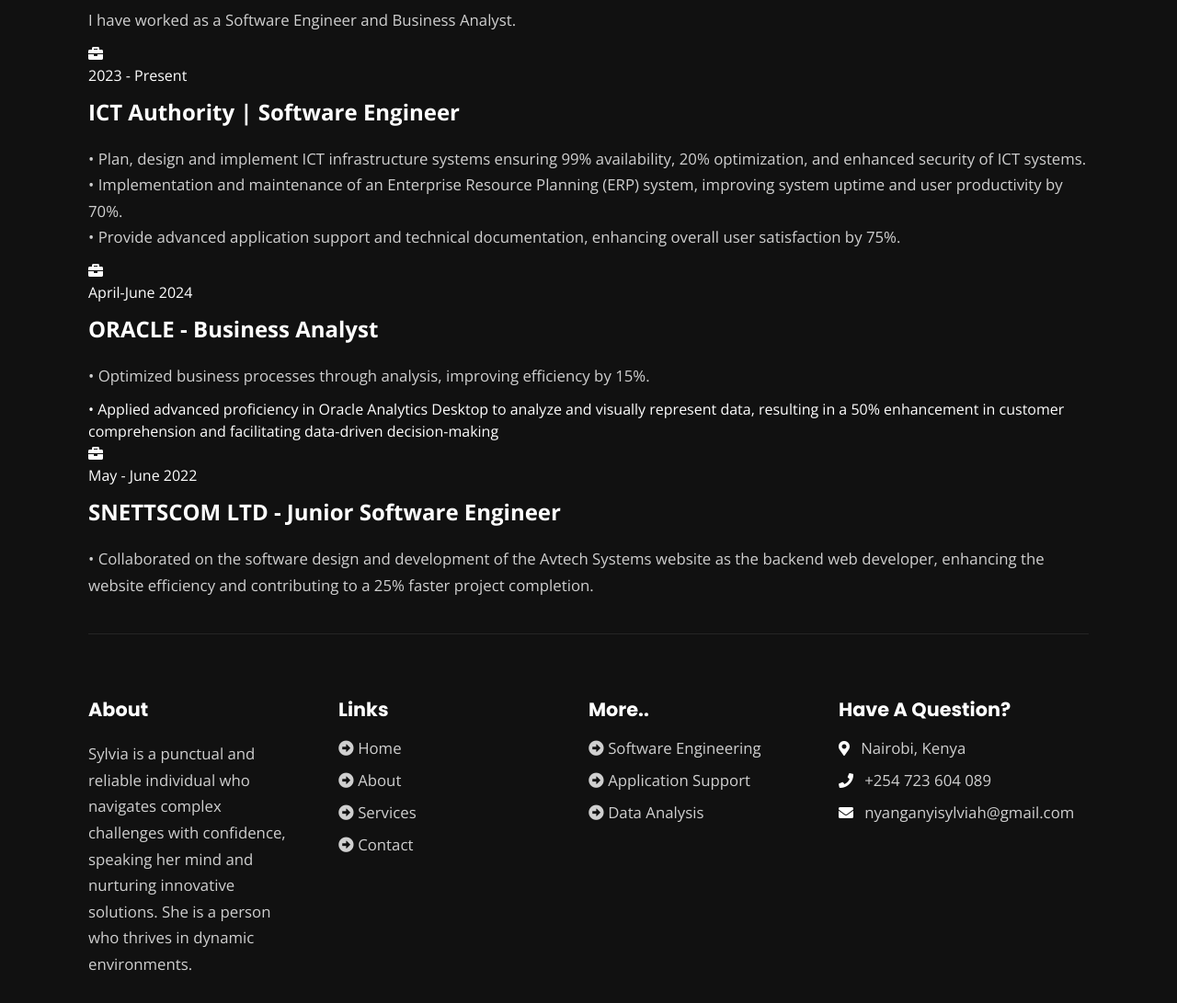
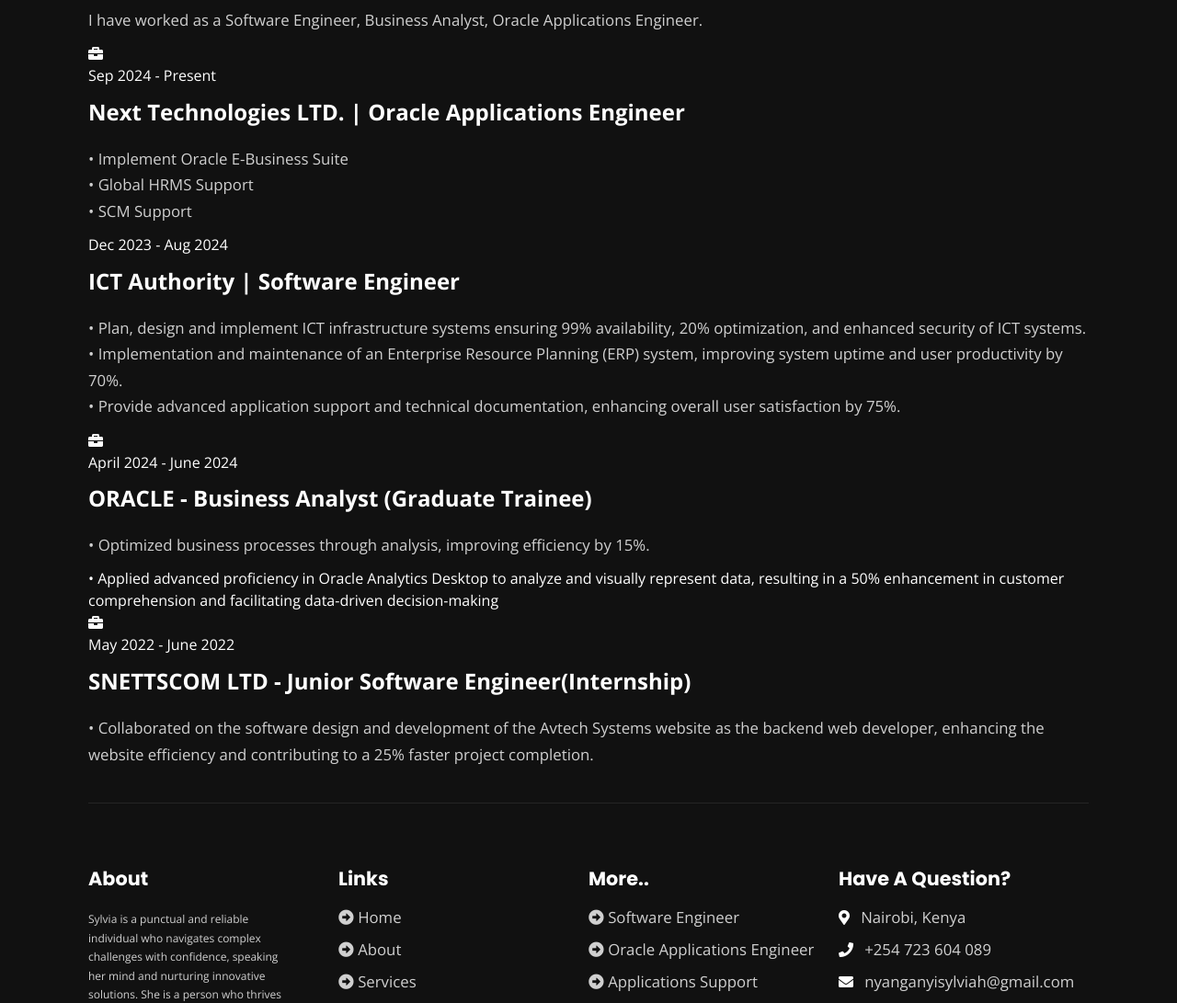
Before and after one commit to Sylvia-creatot/MyPortfolio, a plain HTML site: page portfolio-master/experience.html in a window 1280 px wide. Shown: the part 165-1256 px from the top of the page at 92% size. Drawn offline with nearby package versions, Linux system fonts and the light colour scheme.

Commit message:
Updated on 22nd May 2025

```diff
--- a/portfolio-master/experience.html
+++ b/portfolio-master/experience.html
@@ -67,7 +67,7 @@
         </div>
       </div>
 
-      <p class = "text"> I have worked as a Software Engineer and Business Analyst.
+      <p class = "text"> I have worked as a Software Engineer, Business Analyst, Oracle Applications Engineer.
       </p>
       <div class = "row">
         <div class = "item">
@@ -77,8 +77,16 @@
         <div class = "item">
           <div class = "icon">
 
+            </div>
+          <span>Sep 2024 - Present</span>
+          <h2>Next Technologies LTD. | Oracle Applications Engineer  <span></span></h2>
+          <p class = "text"> • Implement Oracle E-Business Suite<br>
+            • Global HRMS Support<br>
+            • SCM Support</p>
+        </div>
+
           </div>
-          <span>2023 - Present</span>
+          <span>Dec 2023 - Aug 2024</span>
           <h2>ICT Authority | Software Engineer  <span></span></h2>
           <p class = "text"> • Plan, design and implement ICT infrastructure systems ensuring 99% availability,
             20% optimization, and enhanced security of ICT systems.<br>
@@ -92,8 +100,8 @@
           <div class = "icon">
             <i class = "fas fa-briefcase"></i>
           </div>
-          <span>April-June 2024</span>
-          <h2>ORACLE - <span>Business Analyst</span></h2>
+          <span>April 2024 - June 2024</span>
+          <h2>ORACLE - <span>Business Analyst (Graduate Trainee)</span></h2>
           <p class = "text"> • Optimized business processes through analysis, improving efficiency by 15%.</p>
            • Applied advanced proficiency in Oracle Analytics Desktop to analyze and visually
           represent data, resulting in a 50% enhancement in customer comprehension and
@@ -104,8 +112,8 @@
             <div class = "icon">
               <i class = "fas fa-briefcase"></i>
             </div>
-            <span>May - June 2022</span>
-            <h2>SNETTSCOM LTD - <span>Junior Software Engineer</span></h2>
+            <span>May 2022 - June 2022</span>
+            <h2>SNETTSCOM LTD - <span>Junior Software Engineer(Internship)</span></h2>
             <p class = "text"> • Collaborated on the software design and development of the Avtech Systems website as
               the backend web developer,
               enhancing the website efficiency and contributing to a 25%
@@ -124,9 +132,9 @@
         <div class = "row">
           <div class = "col">
             <h3 class = "footer-title">about</h3>
-            <p class = "text">
+            <p class = "text"style="font-size: 12px;">
               Sylvia is a punctual and reliable individual who navigates complex challenges with confidence, speaking her mind and nurturing innovative solutions.
-      She is a person who thrives in dynamic environments. </p>
+              She is a person who thrives in dynamic environments. </p>
             <div class = "social-links">
               <a href = "https://x.com/sylvianyanganyi"><i class = "fab fa-twitter"></i></a>
               <a href = "https://www.instagram.com/sylvia_nyanganyi/"><i class = "fab fa-instagram"></i></a>
@@ -162,15 +170,15 @@
             <div class = "footer-links">
               <a href = "#" class = "text">
                 <i class = "fas fa-arrow-alt-circle-right"></i>
-                Software Engineering
+                Software Engineer
               </a>
               <a href = "#" class = "text">
                 <i class = "fas fa-arrow-alt-circle-right"></i>
-                Application Support
+                Oracle Applications Engineer
               </a>
               <a href = "#" class = "text">
                 <i class = "fas fa-arrow-alt-circle-right"></i>
-                Data Analysis
+                Applications Support
               </a>
             </div>
           </div>
@@ -201,7 +209,7 @@
         </div>
 
         <div class = "footer-text">
-          <p class = "text">Copyright &copy; 2024 All rights reserved | Sylvia Nyanganyi</p>
+          <p class = "text">Copyright &copy; 2024-2028 All rights reserved | Sylvia Nyanganyi</p>
         </div>
       </footer>
 
```
Also changed, not shown: portfolio-master/about.html (+9 -8 lines), portfolio-master/contact.html (+8 -8 lines), portfolio-master/index.html (+6 -6 lines), portfolio-master/projects.html (+3 -3 lines), portfolio-master/services.html (+5 -5 lines), portfolio-master/skills.html (+6 -6 lines).
